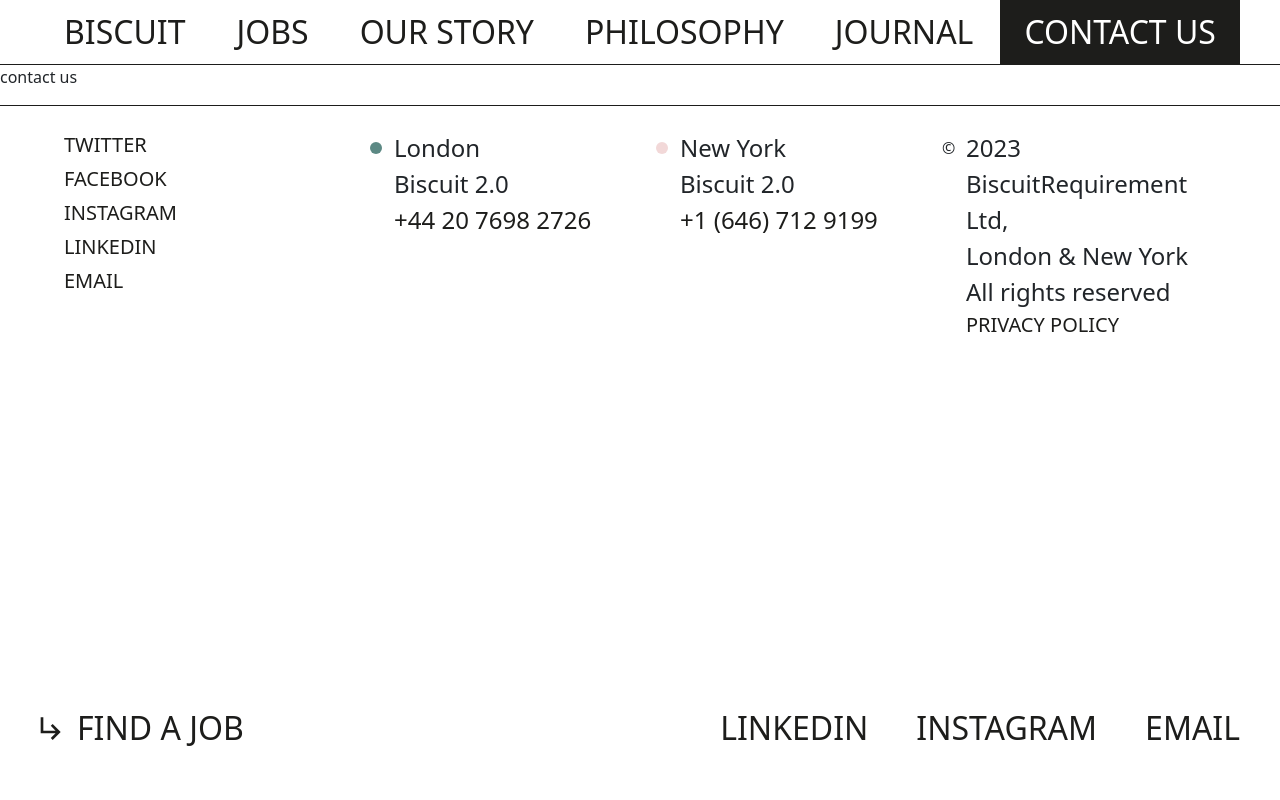
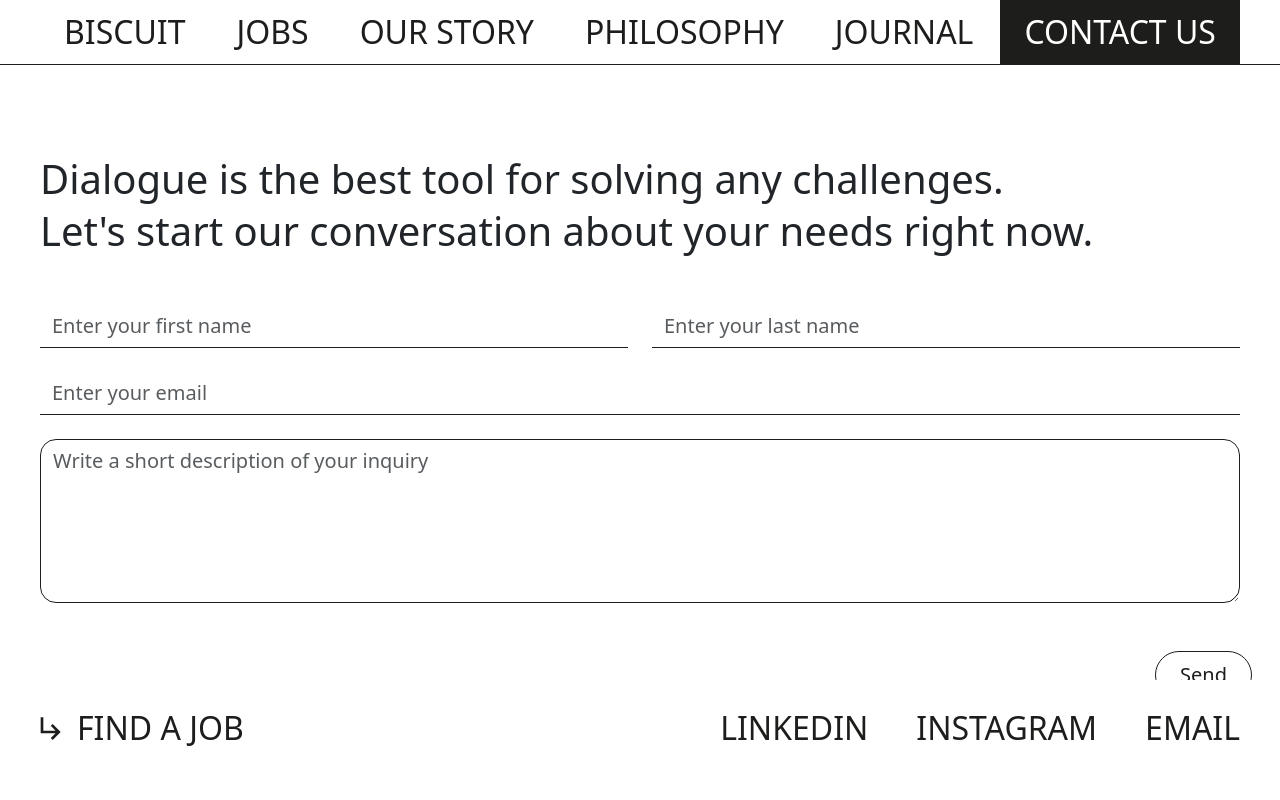
Before and after one commit to techtee-ltd/biscuit-recruitment-website, a Next.js app: page /contact-us in a window 1280 px wide. Shown: the top 800 px of the page. Built offline with nearby package versions, Linux system fonts and the light colour scheme.

Commit message:
implemented the contact us UI

```diff
--- /dev/null
+++ b/src/app/(app)/contact-us/contact-us.module.scss
@@ -0,0 +1,27 @@
+.container {
+    padding: 16px;
+    padding-top: 96px;
+}
+
+.formErrors {
+    color: var(--secondary-red);
+    padding: 4px 12px;
+}
+
+.title {
+    font-size: 28px;
+    font-weight: 500;
+    line-height: 1.3;
+}
+
+@media (min-width: 1200px) {
+
+    .container {
+        padding: 40px;
+        padding-top: 88px;
+    }
+
+    .title {
+        font-size: var(--headlines-md);
+    }
+}
--- a/src/app/(app)/contact-us/page.tsx
+++ b/src/app/(app)/contact-us/page.tsx
@@ -1,5 +1,116 @@
+"use client";
+
+import styles from "@/src/app/(app)/contact-us/contact-us.module.scss";
+import FormControl from "@/src/components/FormControl";
+import Tab from "@/src/components/Tab";
+import emailValidator from "email-validator";
+import { Col, Container, Form, Row } from "react-bootstrap";
+import { useForm } from "react-hook-form";
+
 const ContactUsPage = () => {
-  return <p>contact us</p>;
+  const { register, handleSubmit, formState, watch, reset } = useForm();
+
+  const onSubmit = (data) => console.log(data);
+
+  const errors = formState?.errors;
+
+  return (
+    <div>
+      <Form onSubmit={handleSubmit(onSubmit)}>
+        <Container fluid className={`d-grid row-gap-5 ${styles.container}`}>
+          <Row className={styles.title}>
+            <Col>
+              Dialogue is the best tool for solving any challenges. <br />
+              Let's start our conversation about your needs right now.
+            </Col>
+          </Row>
+
+          <Row className="row-gap-4">
+            <Col xs={12} lg={6}>
+              <Row>
+                <Col>
+                  <FormControl
+                    register={register}
+                    registerName={"firstName"}
+                    type="text"
+                    id="applyFirstName"
+                    placeholder="Enter your first name"
+                    state={errors?.firstName && "error"}
+                  />
+                </Col>
+                {errors?.firstName && (
+                  <Col xs={12} className={styles.formErrors}>
+                    <>{errors?.firstName.message}</>
+                  </Col>
+                )}
+              </Row>
+            </Col>
+            <Col xs={12} lg={6}>
+              <Row>
+                <Col>
+                  <FormControl
+                    register={register}
+                    registerName={"lastName"}
+                    type="text"
+                    id="applyLastName"
+                    placeholder="Enter your last name"
+                    state={errors?.lastName && "error"}
+                  />
+                </Col>
+                {errors?.lastName && (
+                  <Col xs={12} className={styles.formErrors}>
+                    <>{errors?.lastName.message}</>
+                  </Col>
+                )}
+              </Row>
+            </Col>
+            <Col xs={12}>
+              <FormControl
+                register={register}
+                registerName="email"
+                registerParams={{
+                  required: "Email is required",
+                  validate: (value: string) =>
+                    emailValidator.validate(value) || "Incorrect email format",
+                }}
+                type="text"
+                id="applyEmail"
+                placeholder="Enter your email"
+                state={errors?.email && "error"}
+              />
+              {errors?.email && (
+                <Col xs={12} className={styles.formErrors}>
+                  <>{errors?.email.message}</>
+                </Col>
+              )}
+            </Col>
+            <Col xs={12}>
+              <FormControl
+                register={register}
+                registerName="about"
+                registerParams={{ required: "Inquiry is required" }}
+                variant="borderAll"
+                as="textarea"
+                rows={5}
+                type="text"
+                id="applyAboutYourself"
+                placeholder="Write a short description of your inquiry "
+                state={errors?.about && "error"}
+              />
+              {errors?.about && (
+                <Col xs={12} className={styles.formErrors}>
+                  <>{errors?.about.message}</>
+                </Col>
+              )}
+            </Col>
+          </Row>
+          <Row className="d-flex justify-content-end">
+            <Tab type="submit">Send</Tab>
+          </Row>
+        </Container>
+      </Form>
+    </div>
+  );
 };
 
 export default ContactUsPage;
```
